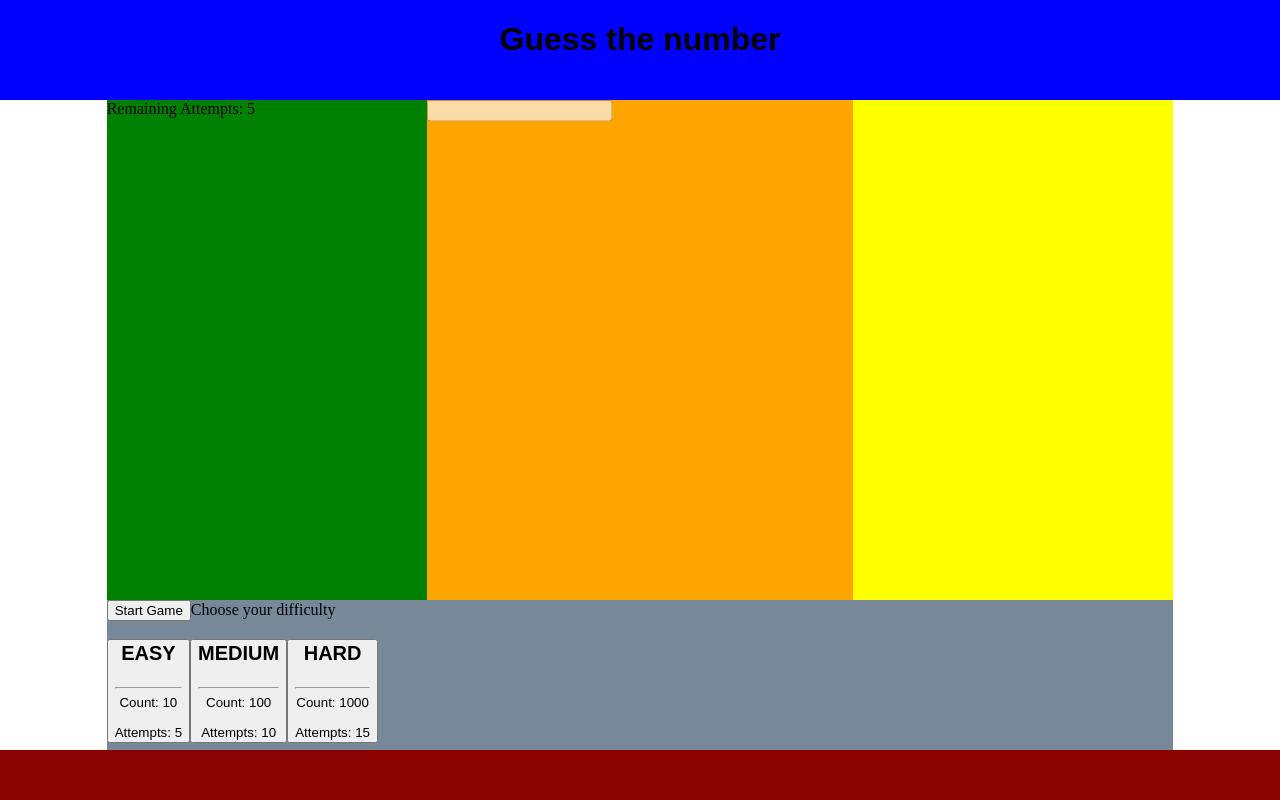
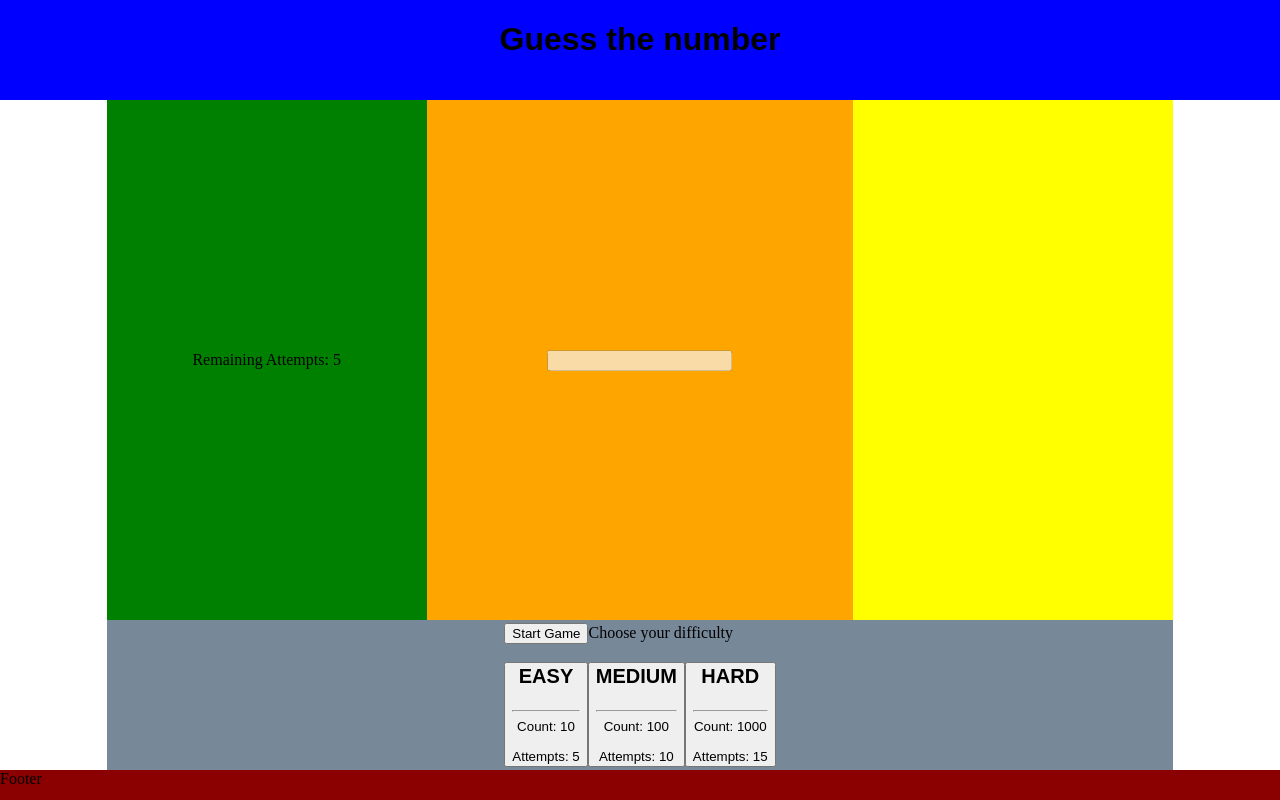
Before and after one commit to CrazySession/guessthenumber, a React (Create React App) app: page / in a window 1280 px wide. Built offline with nearby package versions, Linux system fonts and the light colour scheme.

Commit message:
css centered items

```diff
--- a/src/components/App.js
+++ b/src/components/App.js
@@ -33,7 +33,7 @@ class App extends Component {
                 <NavBar             />
             </section>
             <footer>
-
+                Footer
             </footer>
         </div>
     )
--- a/src/components/css/grid.css
+++ b/src/components/css/grid.css
@@ -1,7 +1,7 @@
 .container{
     display: grid;
     grid-template-columns: repeat(12, 1fr);
-    grid-template-rows: 100px 1fr 150px 50px;
+    grid-template-rows: 100px 1fr 150px 30px;
     min-height: 100vh;
 }
 
@@ -17,24 +17,36 @@ main{
     background-color: orange;
     grid-row: 2;
     grid-column: 5 / 9;
+    display: flex;
+    justify-content: center;
+    align-items: center;
 }
 
 #left{
     background-color: green;
     grid-row: 2;
     grid-column: 2 / 5;
+    display: flex;
+    justify-content: center;
+    align-items: center;
 }
 
 #right{
     background-color: yellow;
     grid-row: 2;
     grid-column: 9 / 12;
+    display: flex;
+    justify-content: center;
+    align-items: center;
 }
 
 #nav{
     background-color: lightslategray;
     grid-row: 3;
     grid-column: 2 / 12;
+    display: flex;
+    justify-content: center;
+    align-items: center;
 }
 
 footer{
```
